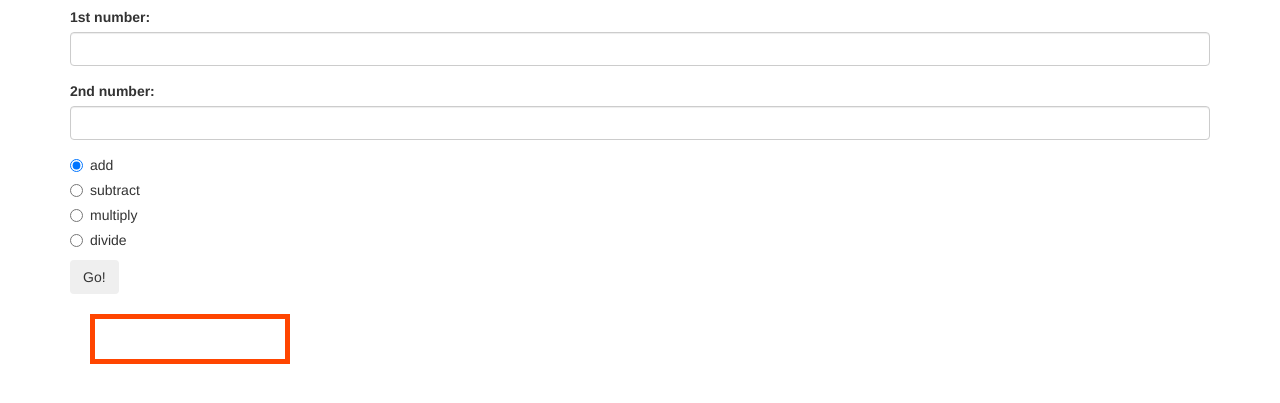
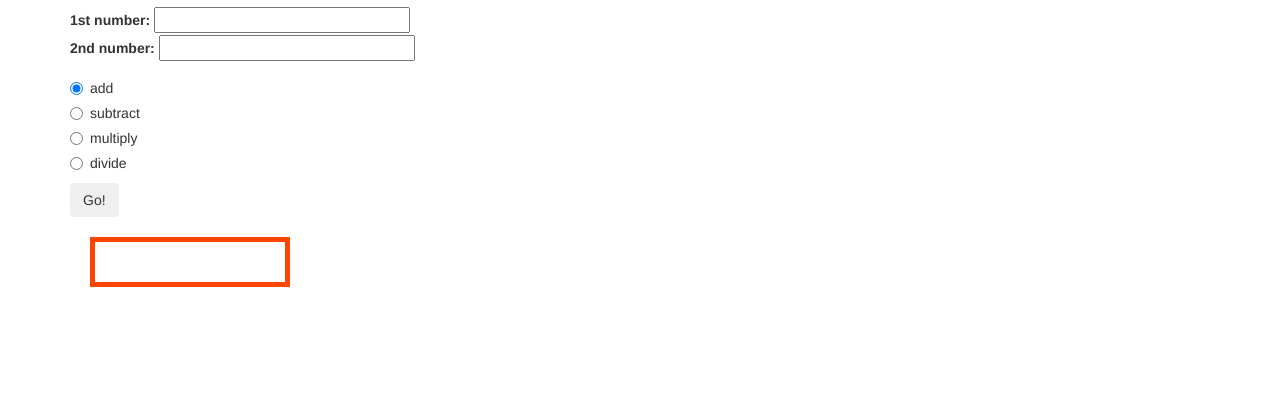
Before and after one commit to assassin56/Week-2-calculator-UI, a plain HTML site: page index.html in a window 1280 px wide. Shown: the part 63-466 px from the top of the page. Drawn offline with Linux system fonts and the light colour scheme.

Commit message:
remove form-control styling

```diff
--- a/css/styles.css
+++ b/css/styles.css
@@ -1,3 +1,10 @@
+#input1 {
+  width: 20vw;
+}
+
+#input2 {
+  width: 20vw;
+}
 #output {
   width: 200px;
   border: 5px solid orangered;
--- a/index.html
+++ b/index.html
@@ -12,13 +12,15 @@
       <h1>Calculator</h1>
       <form id="calculator">
         <div class="form-group">
-          <label for="input1">1st number:</label>
-          <input id="input1" class="form-control" type="text">
+          <div>
+            <label for="input1">1st number:</label>
+            <input id="input1" type="text">
+            <br>
+            <label for="input2">2nd number:</label>
+            <input id="input2" type="text">
+          </div>
         </div>
-        <div class="form-group">
-          <label for="input2">2nd number:</label>
-          <input id="input2" class="form-control" type="text">
-        </div>
+
         <div class="radio">
           <label>
             <input type="radio" name="operator" value="add" checked>
```
